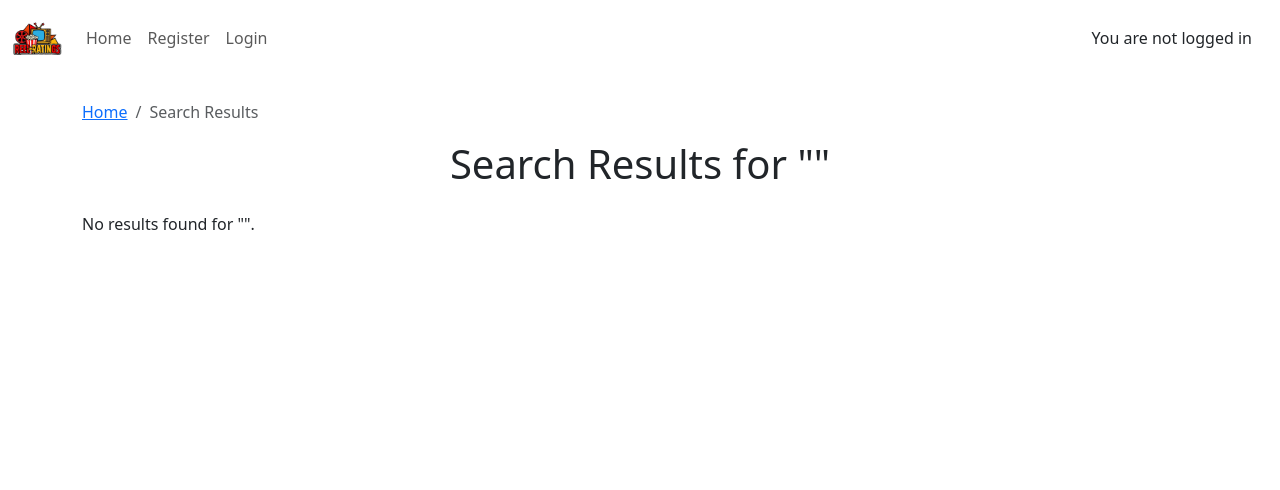
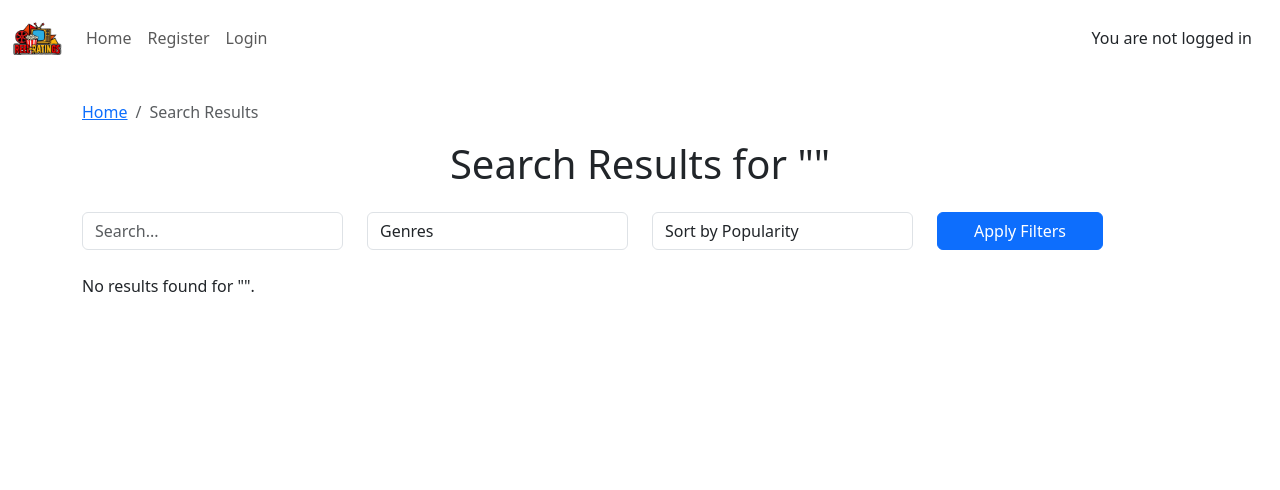
Before and after one commit to desireealexia/ReelRatings, a Django app: page /search/ in a window 1280 px wide. Shown: the top 490 px of the page. Run offline with Django 5.2, Linux system fonts and the light colour scheme; data that the repository does not hold is empty.

Commit message:
Added filter options to the search results page

```diff
--- a/movies/templates/movies/search_results.html
+++ b/movies/templates/movies/search_results.html
@@ -15,6 +15,38 @@
 
     <!-- Search Results -->
     <h1 class="text-center mb-4">Search Results for "{{ query }}"</h1>
+
+    <!-- Filter Form -->
+    <form method="GET" class="mb-4" action="{% url 'search_results' %}">
+        <div class="row">
+            <div class="col-md-3">
+                <input type="text" name="q" class="form-control" placeholder="Search..." value="{{ query }}">
+            </div>
+            <div class="col-md-3">
+                <!-- Genre Filter -->
+                <select name="genre" class="form-control">
+                    <option value="">Genres</option>
+                    {% for genre in genres %}
+                    <option value="{{ genre.id }}" {% if genre.id|stringformat:"d" == selected_genre %}selected{% endif %}>
+                        {{ genre.name }}
+                    </option>
+                    {% endfor %}
+                </select>
+            </div>
+             <!-- Sort By Filter -->
+             <div class="col-md-3">
+    <select name="sort" class="form-control">
+        <option value="title" {% if request.GET.sort_by == 'title' %}selected{% endif %}>Sort by A-Z</option>
+        <option value="popularity" {% if selected_sort == 'popularity' %}selected{% endif %}>Sort by Popularity</option>
+        <option value="release_date.desc" {% if selected_sort == 'release_date.desc' %}selected{% endif %}>Sort by Release Date</option>
+    </select>
+    </div>
+
+            <div class="col-md-2">
+                <button type="submit" class="btn btn-primary w-100">Apply Filters</button>
+            </div>
+        </div>
+    </form>
 
     {% if results %}
         <div class="row">
--- a/movies/views.py
+++ b/movies/views.py
@@ -66,10 +66,32 @@
 class SearchResultsView(View):
     def get(self, request):
         query = request.GET.get('q', '')  # Get search query
+        genre_filter = request.GET.get('genre', '')
+        sort_by = request.GET.get('sort_by', 'popularity')
+
+        genres = get_tmdb_data('genre/movie/list', {'language': 'en-US'})['genres']
+        tv_genres = get_tmdb_data('genre/tv/list', {'language': 'en-US'})['genres']
+
+        params = {
+            'query': query,
+            'language': 'en-US',
+        }
+
+        if genre_filter:
+            params['with_genres'] = genre_filter
+
+        if sort_by:
+            params['sort_by'] = sort_by
+
         search_results = get_tmdb_data(f"search/multi?query={query}")
 
         context = {
             "query": query,
-            "results": search_results.get('results', []),}
+            "results": search_results.get('results', []),
+            "genres": genres,
+            "tv_genres": tv_genres,
+            'selected_genre': genre_filter,
+            'selected_sort': sort_by
+        }
 
         return render(request, "movies/search_results.html", context)
```
